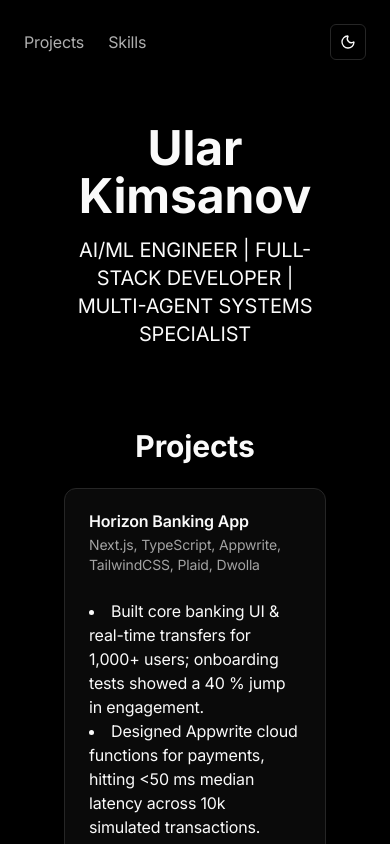
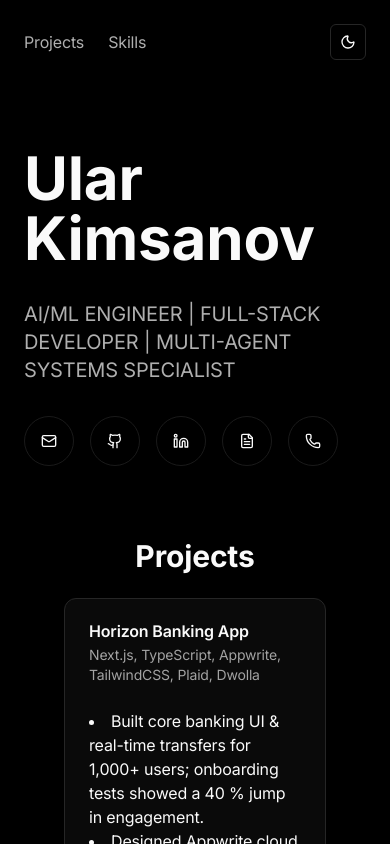
Before and after one commit to ukimsanov/personal-portfolio, a Next.js app: page / in a window 390 px wide. Shown: the top 844 px of the page. Built offline with nearby package versions, Linux system fonts and the light colour scheme.

Commit message:
feat: add contact icons and phone link to Hero component

```diff
--- a/src/components/Hero.tsx
+++ b/src/components/Hero.tsx
@@ -2,6 +2,7 @@
 "use client";
 import { motion } from "framer-motion";
 import { resumeData } from "@/data/resume";
+import { Mail, Phone, Linkedin, Github, FileText } from "lucide-react";
 
 const Hero = () => {
   return (
@@ -9,10 +10,66 @@ const Hero = () => {
       initial={{ opacity: 0, y: 20 }}
       animate={{ opacity: 1, y: 0 }}
       transition={{ duration: 0.5 }}
-      className="text-center p-10"
+      className="mt-16 w-full"
     >
-      <h1 className="text-5xl font-bold">{resumeData.name}</h1>
-      <p className="text-xl mt-4">{resumeData.title}</p>
+      <div className="text-left mb-8">
+        <h1 className="text-6xl font-bold mb-8">{resumeData.name}</h1>
+        <p className="text-xl text-foreground/70 max-w-3xl">{resumeData.title}</p>
+      </div>
+
+      {/* Contact Icons in Circles */}
+      <div className="flex items-center gap-4 mb-8">
+        <motion.a
+          href={`mailto:${resumeData.contact.email}`}
+          className="p-4 rounded-full border border-border/70 hover:border-border transition-all duration-300 ease-in-out hover:shadow-md"
+          whileHover={{ scale: 1.05 }}
+          whileTap={{ scale: 0.95 }}
+        >
+          <Mail className="w-4 h-4 duration-300" />
+        </motion.a>
+
+        <motion.a
+          href={resumeData.contact.socials[1].url}
+          target="_blank"
+          rel="noopener noreferrer"
+          className="p-4 rounded-full border border-border/70 hover:border-border transition-all duration-300 ease-in-out hover:shadow-md"
+          whileHover={{ scale: 1.05 }}
+          whileTap={{ scale: 0.95 }}
+        >
+          <Github className="w-4 h-4 duration-300" />
+        </motion.a>
+
+        <motion.a
+          href={resumeData.contact.socials[0].url}
+          target="_blank"
+          rel="noopener noreferrer"
+          className="p-4 rounded-full border border-border/70 hover:border-border transition-all duration-300 ease-in-out hover:shadow-md"
+          whileHover={{ scale: 1.05 }}
+          whileTap={{ scale: 0.95 }}
+        >
+          <Linkedin className="w-4 h-4 duration-300" />
+        </motion.a>
+
+        <motion.a
+          href="/Resume Latestttt.pdf"
+          target="_blank"
+          rel="noopener noreferrer"
+          className="p-4 rounded-full border border-border/70 hover:border-border transition-all duration-300 ease-in-out hover:shadow-md"
+          whileHover={{ scale: 1.05 }}
+          whileTap={{ scale: 0.95 }}
+        >
+          <FileText className="w-4 h-4 duration-300" />
+        </motion.a>
+
+        <motion.a
+          href={`tel:${resumeData.contact.tel}`}
+          className="p-4 rounded-full border border-border/70 hover:border-border transition-all duration-300 ease-in-out hover:shadow-md"
+          whileHover={{ scale: 1.05 }}
+          whileTap={{ scale: 0.95 }}
+        >
+          <Phone className="w-4 h-4 duration-300" />
+        </motion.a>
+      </div>
     </motion.section>
   );
 };
```
